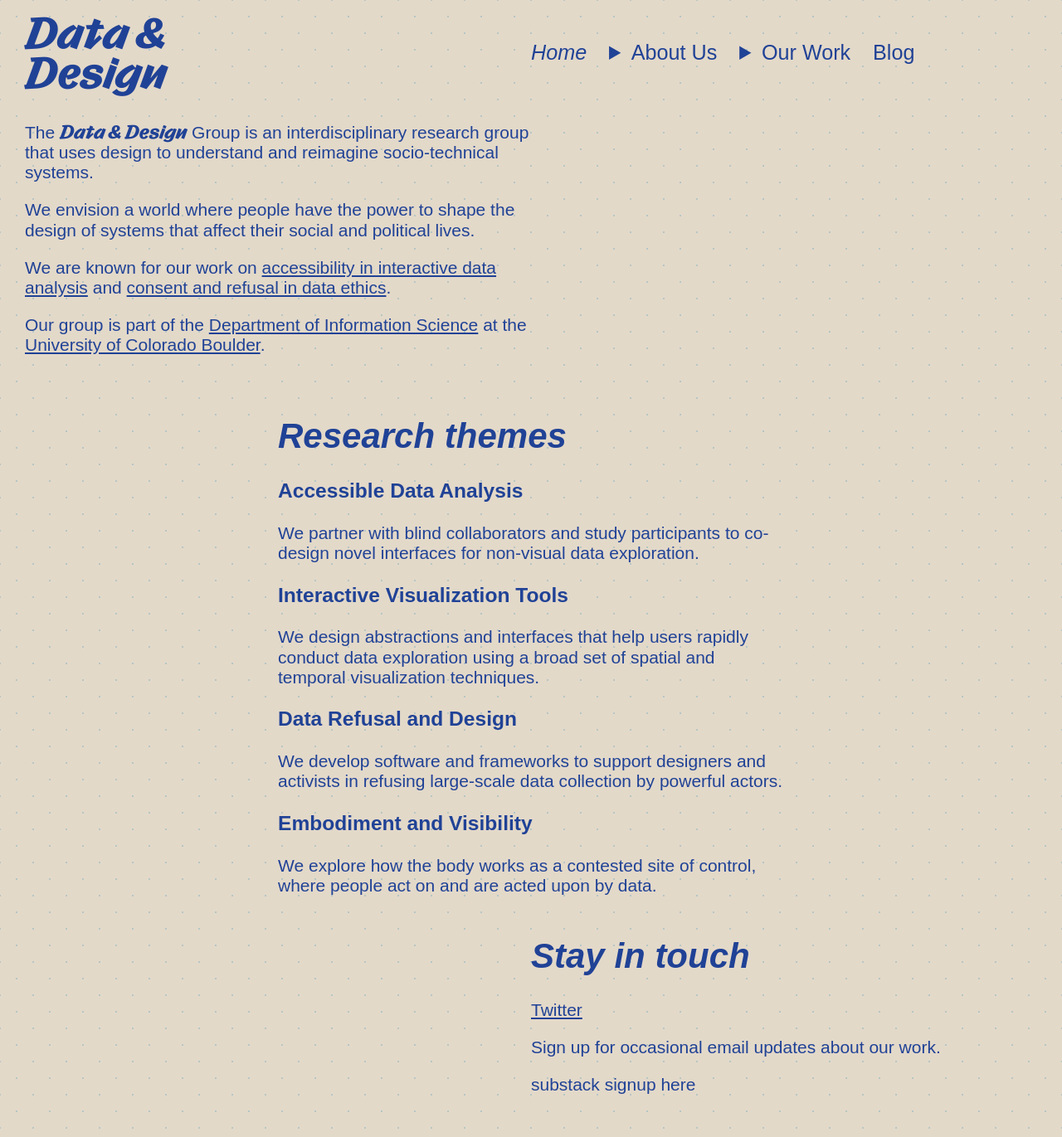
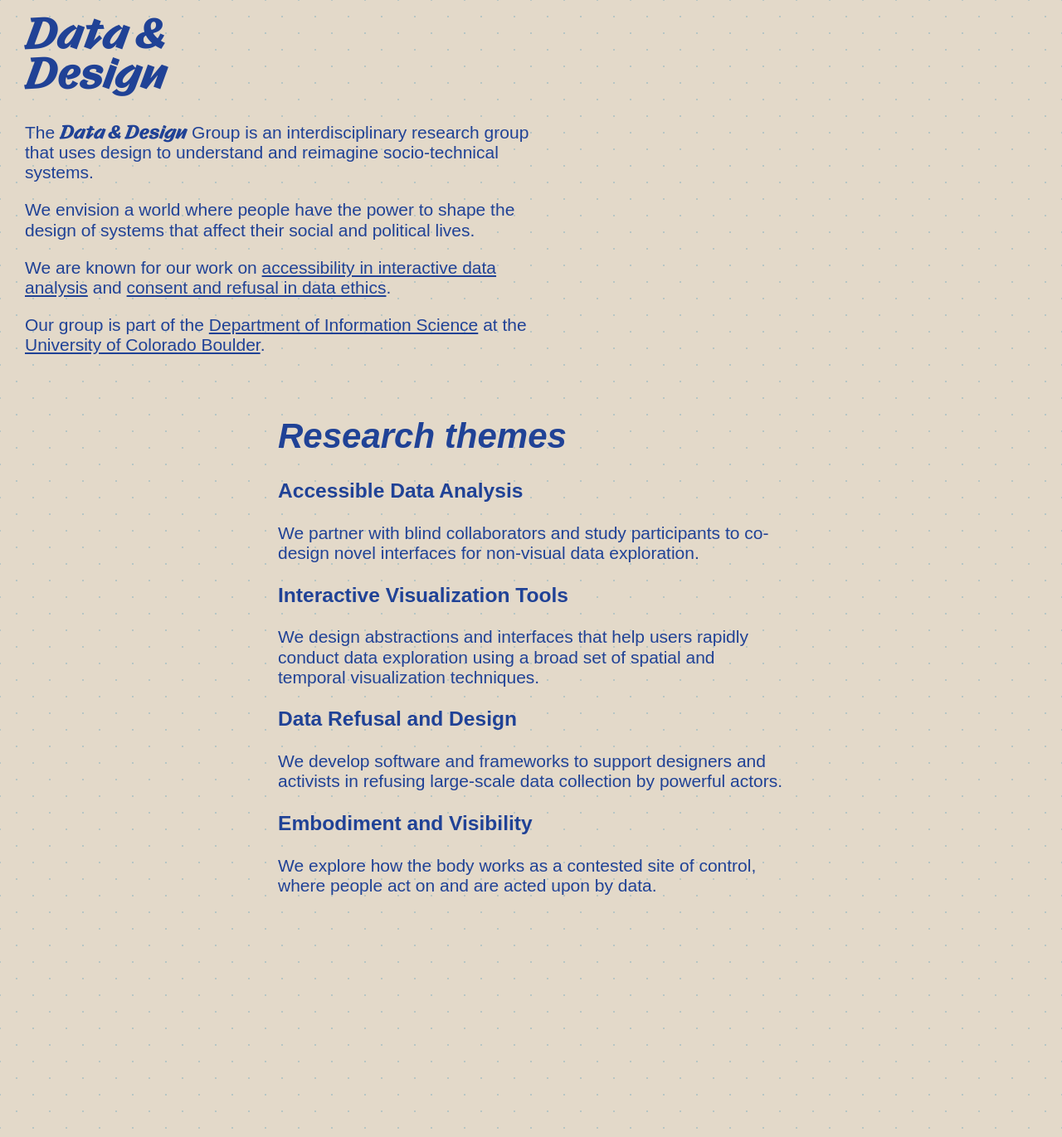
Before and after one commit to data-and-design/data-and-design.github.io, a Jekyll site: the page built from index.md, in a window 1280 px wide. Shown: the whole page at 83% size. Built offline with Jekyll 4.4.1, drawn with Linux system fonts in a browser that asks for light colours.

Commit message:
cleanup for public

```diff
--- a/_includes/header.html
+++ b/_includes/header.html
@@ -1,13 +1,13 @@
 <div id="header">
   <div class="pure-g">
-    <div class="pure-u-md-1-2 pure-u-1">
+    <div class="pure-u-1-2">
       <a id="wordmark" href="/">
         {% include logo.html %}
       </a>
     </div>
-    <div class="pure-u-md-1-2 pure-u-1">
+    <div class="pure-u-1-2">
       <div class="menu-container">
-        {% include nav.html %}
+        <!-- {% include nav.html %} -->
       </div>
     </div>
   </div>
--- a/_sass/header.scss
+++ b/_sass/header.scss
@@ -62,4 +62,9 @@ details[open] {
   #logo {
     padding-bottom: 15px;
   }
+
+  #menu > a, #menu > details {
+    display: block;
+    font-size: 1rem;
+  }
 }
--- a/index.md
+++ b/index.md
@@ -48,7 +48,7 @@ Our group is part of the <a href="https://www.colorado.edu/cmci/infoscience">Dep
   </div>
 </div>
 
-<div class="pure-g">
+<!-- <div class="pure-g">
   <div class="pure-u-md-1-2">
     &nbsp;
   </div>
@@ -68,7 +68,7 @@ Our group is part of the <a href="https://www.colorado.edu/cmci/infoscience">Dep
     </p>
 
   </div>
-</div>
+</div> -->
 
 <script src="https://code.jquery.com/jquery-3.7.1.min.js" integrity="sha256-/JqT3SQfawRcv/BIHPThkBvs0OEvtFFmqPF/lYI/Cxo=" crossorigin="anonymous"></script>
 <script src="https://cdnjs.cloudflare.com/ajax/libs/moment.js/2.30.1/moment.min.js"></script>
```
